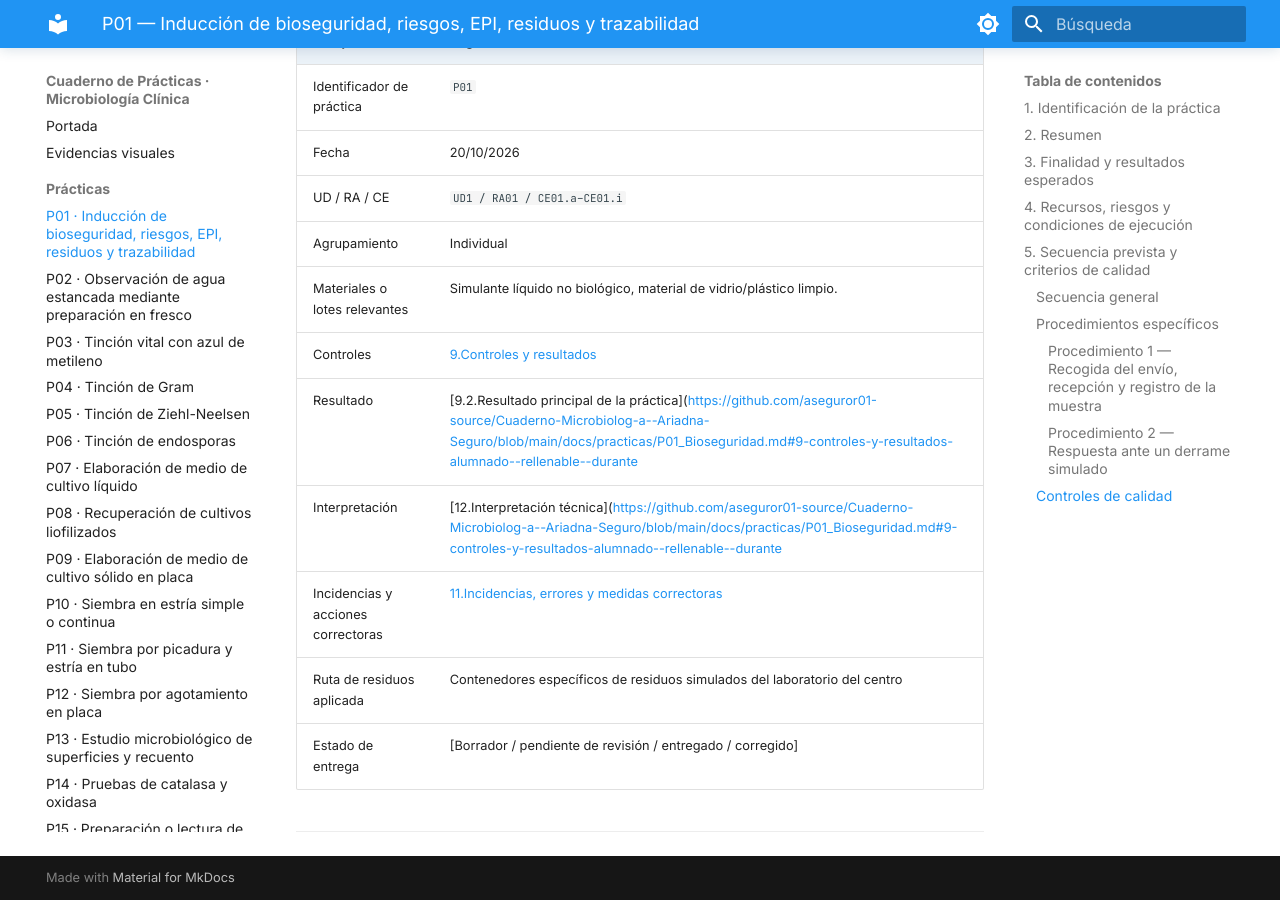
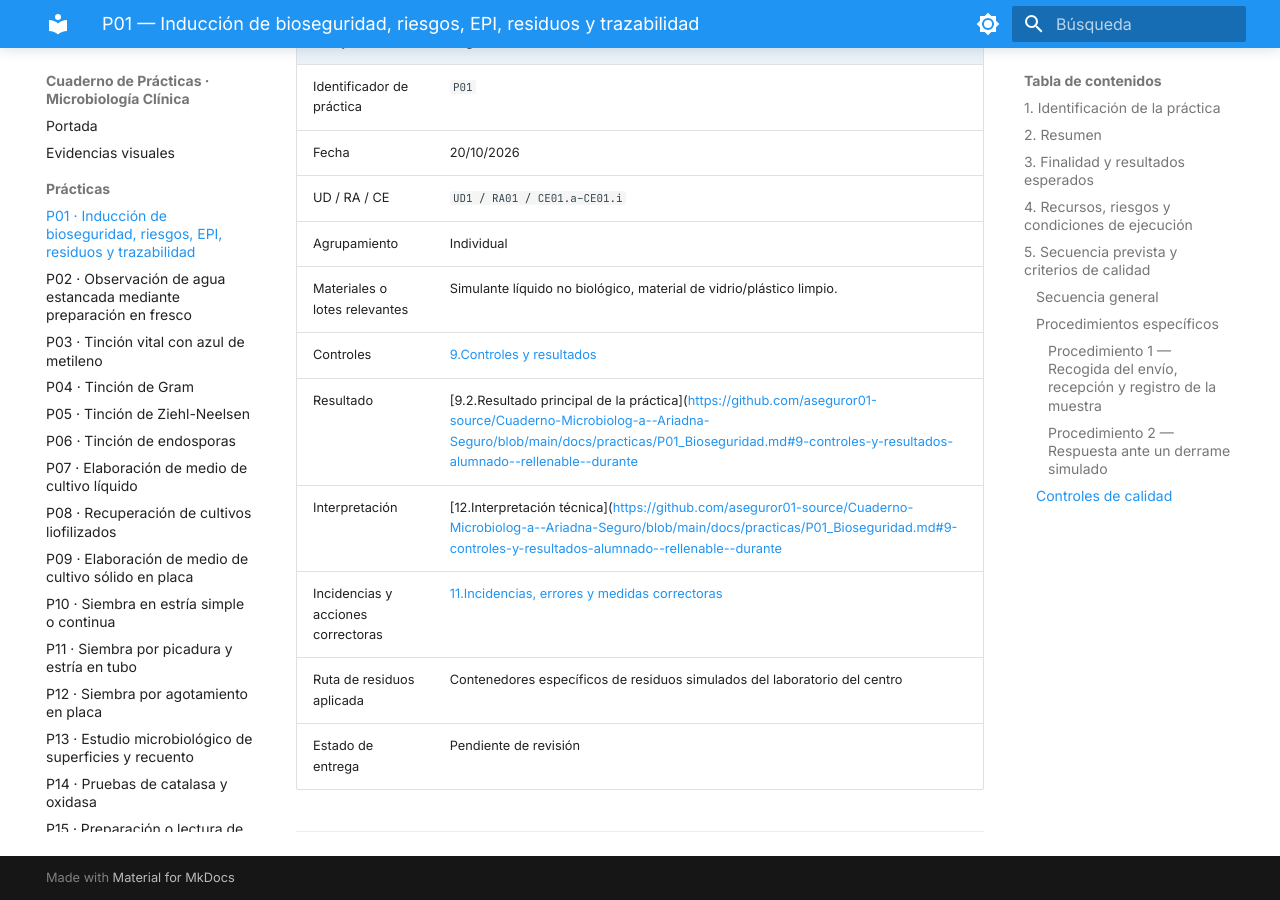
Before and after one commit to aseguror01-source/Cuaderno-Microbiolog-a--Ariadna-Seguro, an MkDocs documentation site: the page built from docs/practicas/P01_Bioseguridad.md, in a window 1280 px wide and 900 px high, scrolled down 17308 px. Built offline with MkDocs 1.6.1 and Material for MkDocs 9.7.7, drawn with Linux system fonts in a browser that asks for light colours.

Commit message:
Update P01_Bioseguridad.md

```diff
--- a/docs/practicas/P01_Bioseguridad.md
+++ b/docs/practicas/P01_Bioseguridad.md
@@ -266,8 +266,8 @@ Responde de forma razonada a las cuatro preguntas. Relaciona cada respuesta con
 | Controles | [9.Controles y resultados](https://github.com/aseguror01-source/Cuaderno-Microbiolog-a--Ariadna-Seguro/blob/main/docs/practicas/P01_Bioseguridad.md#9-controles-y-resultados-alumnado--rellenable--durante) |
 | Resultado | [9.2.Resultado principal de la práctica]([https://github.com/aseguror01-source/Cuaderno-Microbiolog-a--Ariadna-Seguro/blob/main/docs/practicas/P01_Bioseguridad.md#9-controles-y-resultados-alumnado--rellenable--durante](https://github.com/aseguror01-source/Cuaderno-Microbiolog-a--Ariadna-Seguro/blob/main/docs/practicas/P01_Bioseguridad.md#92-resultado-principal-de-la-pr%C3%A1ctica) |
 | Interpretación | [12.Interpretación técnica]([https://github.com/aseguror01-source/Cuaderno-Microbiolog-a--Ariadna-Seguro/blob/main/docs/practicas/P01_Bioseguridad.md#9-controles-y-resultados-alumnado--rellenable--durante](https://github.com/aseguror01-source/Cuaderno-Microbiolog-a--Ariadna-Seguro/blob/main/docs/practicas/P01_Bioseguridad.md#12-interpretaci%C3%B3n-t%C3%A9cnica-alumnado--rellenable--despu%C3%A9s) |
-| Incidencias y acciones correctoras | [11.Incidencias, errores y medidas correctoras](https://github.com/aseguror01-source/Cuaderno-Microbiolog-a--Ariadna-Seguro/blob/main/docs/practicas/P01_Bioseguridad.md#9-controles-y-resultados-alumnado--rellenable--durante) |
+| Incidencias y acciones correctoras | [11.Incidencias, errores y medidas correctoras](https://github.com/aseguror01-source/Cuaderno-Microbiolog-a--Ariadna-Seguro/blob/main/docs/practicas/P01_Bioseguridad.md#11-incidencias-errores-y-medidas-correctoras-alumnado--rellenable--durante) |
 | Ruta de residuos aplicada | Contenedores específicos de residuos simulados del laboratorio del centro |
-| Estado de entrega | [Borrador / pendiente de revisión / entregado / corregido] |
+| Estado de entrega | Pendiente de revisión |
 
 ---
```
